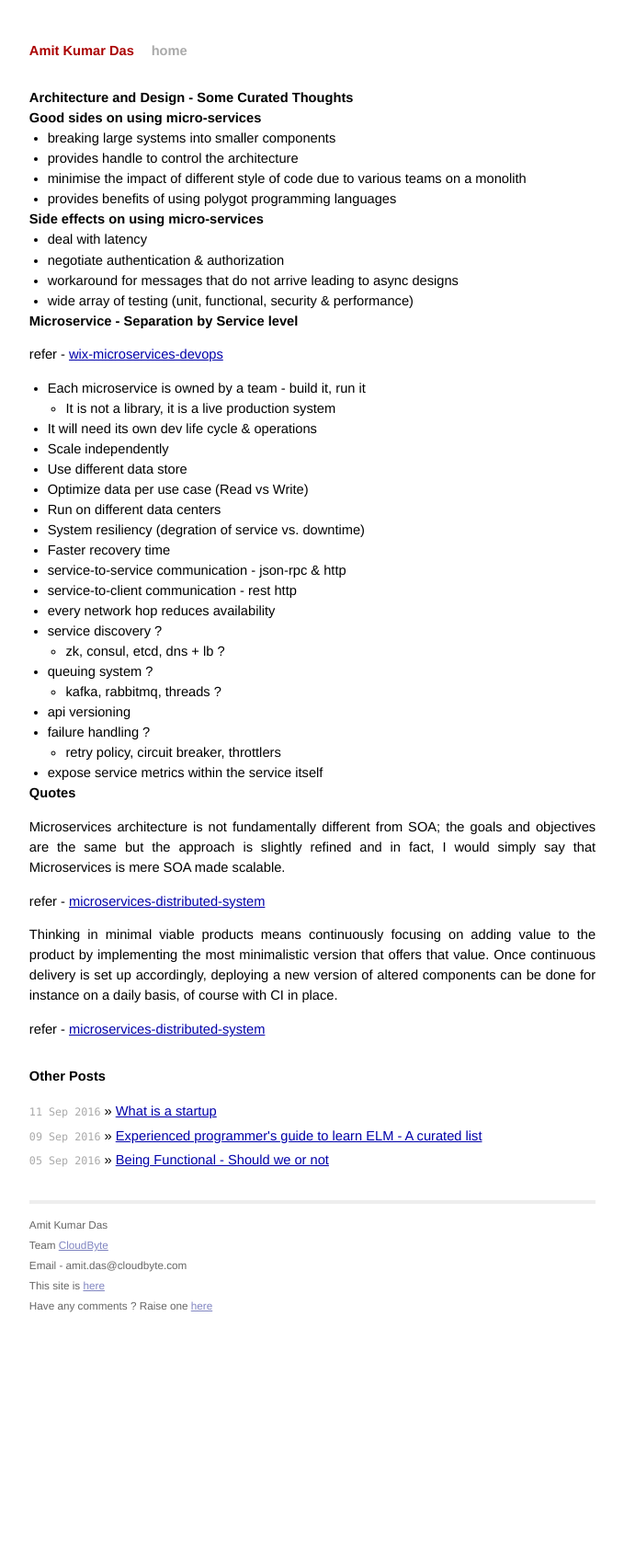
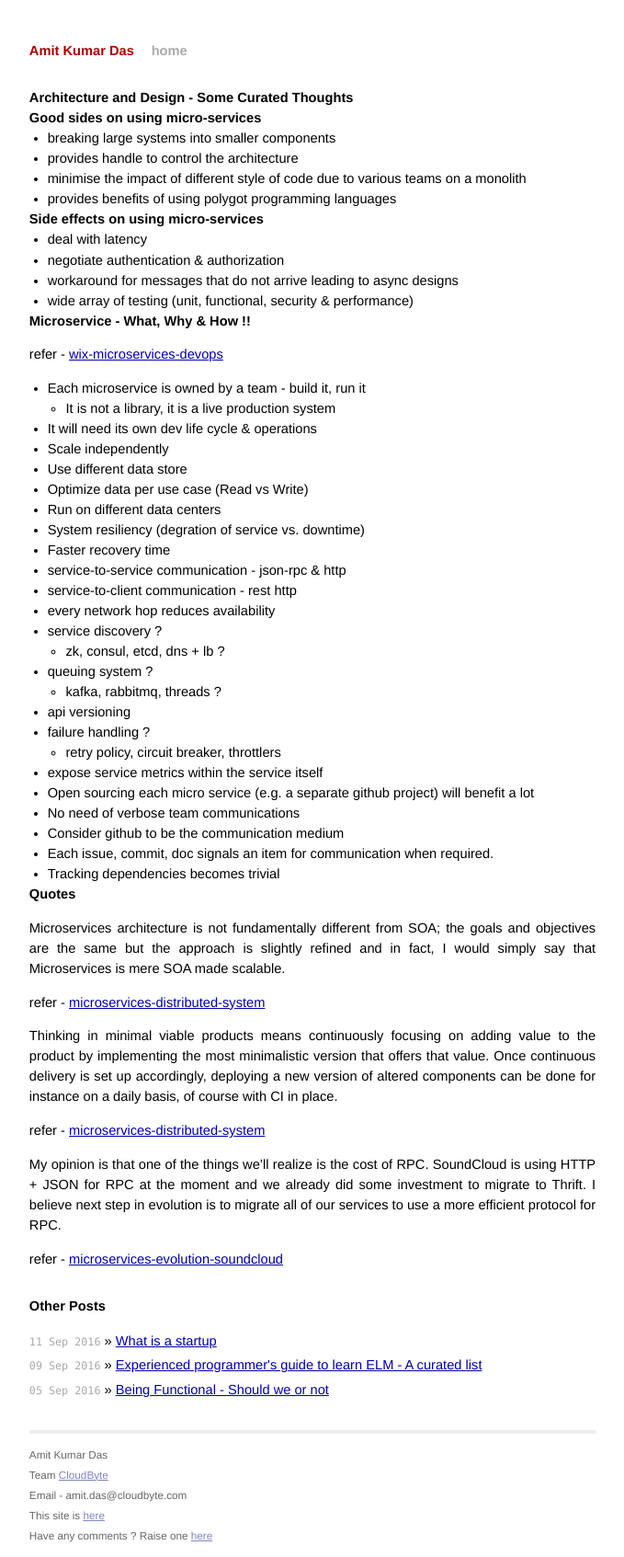
Before and after one commit to AmitKumarDas/amitkumardas.github.io, a Jekyll site: the page built from _posts/2016-09-10-architecture-and-design-curated-thoughts.md, in a window 1280 px wide. Shown: the whole page at 92% size, without its empty margins (300-979 px from the left). Built offline with Jekyll 4.4.1, drawn with Linux system fonts in a browser that asks for light colours; before the commit the page ends 1443 px from its top, so only the background shows below that.

Commit message:
Update 2016-09-10-architecture-and-design-curated-thoughts.md

```diff
--- a/_posts/2016-09-10-architecture-and-design-curated-thoughts.md
+++ b/_posts/2016-09-10-architecture-and-design-curated-thoughts.md
@@ -19,7 +19,7 @@ title: Architecture and Design - Some Curated Thoughts
 - workaround for messages that do not arrive leading to async designs
 - wide array of testing (unit, functional, security & performance)
 
-### Microservice - Separation by Service level
+### Microservice - What, Why & How !!
 
 refer - [wix-microservices-devops](https://www.infoq.com/presentations/wix-microservices-devops)
 
@@ -43,6 +43,11 @@ refer - [wix-microservices-devops](https://www.infoq.com/presentations/wix-micro
 - failure handling ?
   - retry policy, circuit breaker, throttlers
 - expose service metrics within the service itself
+- Open sourcing each micro service (e.g. a separate github project) will benefit a lot
+ - No need of verbose team communications
+ - Consider github to be the communication medium
+ - Each issue, commit, doc signals an item for communication when required.
+ - Tracking dependencies becomes trivial
 
 ### Quotes
 
@@ -58,3 +63,9 @@ accordingly, deploying a new version of altered components can be done for insta
 of course with CI in place.
 
 refer - [microservices-distributed-system](https://www.infoq.com/news/2016/09/microservices-distributed-system)
+
+> My opinion is that one of the things we’ll realize is the cost of RPC. SoundCloud is using HTTP + JSON for RPC
+at the moment and we already did some investment to migrate to Thrift. I believe next step in evolution is to
+migrate all of our services to use a more efficient protocol for RPC.
+
+refer - [microservices-evolution-soundcloud](https://www.infoq.com/articles/microservices-evolution-soundcloud)
```
